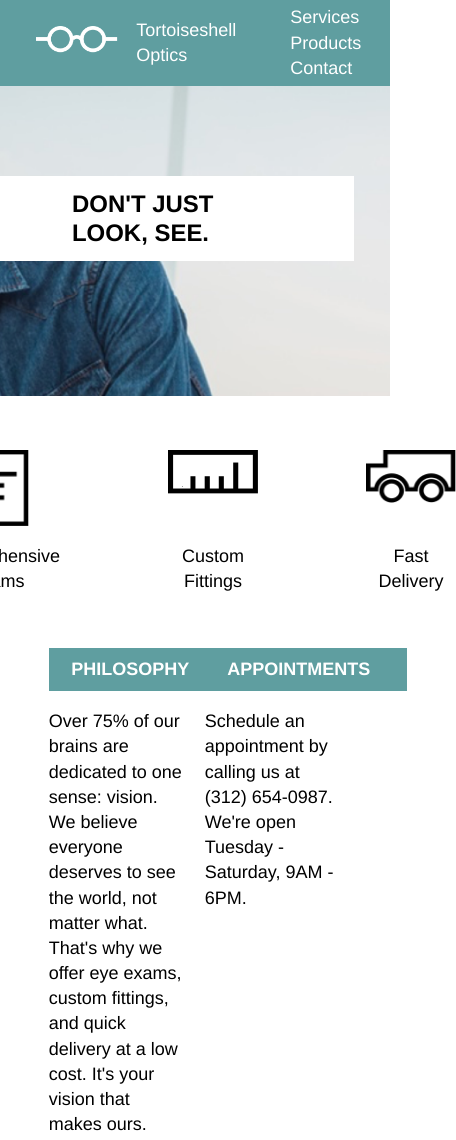
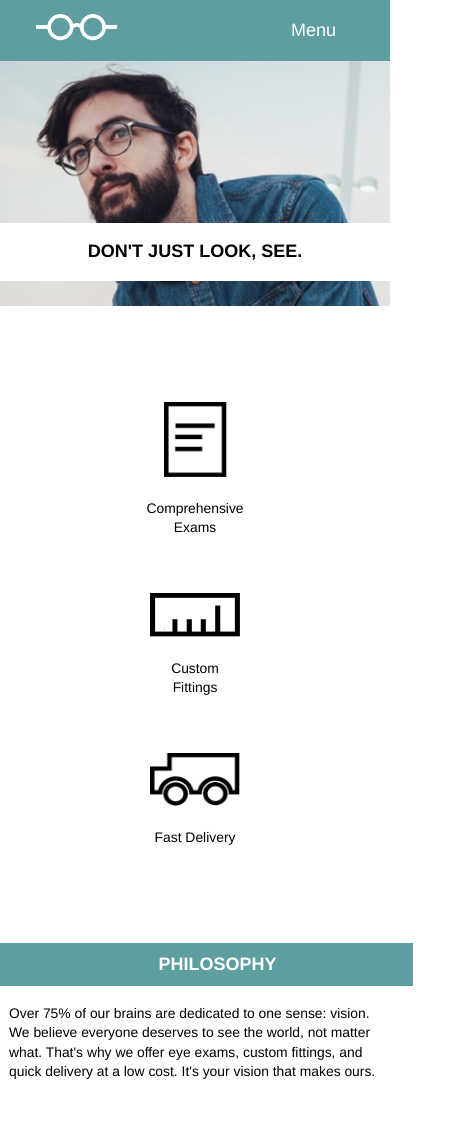
Before and after one commit to DoKe65/TortoiseshellOptics, a plain HTML site: page index.html in a window 390 px wide. Shown: the top 1140 px of the page, 456 px wide, since content can reach past the window. Drawn offline with Linux system fonts and the light colour scheme.

Commit message:
Add Media Queries for small screens. Finished project.

```diff
--- a/index.html
+++ b/index.html
@@ -15,6 +15,7 @@
 			<div class="company">
 				<span>Tortoiseshell Optics</span>
 			</div>
+      <div class="smallscreen">Menu</div>
 			<nav>
 				<span>Services</span>
 				<span>Products</span>
@@ -31,15 +32,15 @@
 		<div class="features main flex row">
 			<div class="feature portrait flex column">
 				<img src="resources/imgs/paper-icon.png">
-				<p>Comprehensive<br />Exams</p>
+				<div>Comprehensive Exams</div>
 			</div>
 			<div class="feature landscape flex column">
 				<img src="resources/imgs/ruler-icon.png">
-				<p>Custom<br />Fittings</p>
+				<div>Custom Fittings</div>
 			</div>
 			<div class="feature landscape flex column">
 				<img src="resources/imgs/truck-icon.png">
-				<p>Fast<br />Delivery</p>
+				<div>Fast Delivery</div>
 			</div>
 		</div>
 
--- a/resources/css/style.css
+++ b/resources/css/style.css
@@ -50,6 +50,10 @@ header {
 	align-items: center;
 }
 
+.smallscreen {
+  display: none;
+}
+
 .logo img {
 	padding-left: 2rem;
 	height: 1.5rem;
@@ -82,19 +86,20 @@ nav span {
 .maincontent {
 	justify-content: center;
 	flex-wrap: wrap;
-  margin-bottom: 5rem;
 }
 
 /* Features */
 
 .features {
 	justify-content: center;
+  align-items: center;
 	align-self: center;
 }
 
 .feature {
 	height: 8rem;
 	margin: 3rem 3rem;
+  width: 5rem;
 	justify-content: space-between;
 	align-items: center;
 	text-align: center;
@@ -115,6 +120,7 @@ nav span {
 .infos {
 	align-self: center;
 	justify-content: center;
+  margin-bottom: 5rem;
 }
 
 .info {
@@ -140,7 +146,7 @@ footer {
   background-color: azure;
   justify-content: flex-start;
   align-items: center;
-  margin: auto;
+  margin: 0 auto;
 }
 
 footer img {
@@ -148,18 +154,26 @@ footer img {
   margin: 4rem 1rem 4rem 4rem;
 }
 
+/* Media Queries */
+
+@media only screen and (max-width: 996px), (max-width: 738px) {
+
+  .main, .headline, footer {
+    width: 100%;
+  }
+
+  .maincontent {
+    margin: 0;
+  }
+
+}
+
 /* Media Query for middle-screens */
 
 @media only screen and (max-width: 996px) {
 
-  .main,
-  .headline,
-  footer {
-    width: 100%;
-  }
-
   header {
-  height: 22rem;
+    height: 22rem;
   }
 
   .navigation {
@@ -171,5 +185,95 @@ footer img {
     font-size: 1.33rem;
     margin-right: 2rem;
   }
+}
 
+/* Media Query for small screens */
+
+@media only screen and (max-width: 738px) {
+
+  .smallscreen {
+    display: inline-block;
+  }
+
+  .navigation .smallscreen {
+    margin-right: 2rem;
+  }
+
+  nav, .company {
+    display: none;
+  }
+
+  header {
+    height: 17rem;
+    background-position: 20%;
+  }
+
+  .navigation {
+    margin: 0 0 9rem 0;
+  }
+
+  .smallscreen {
+  padding: 1rem;
+  margin-left: auto;
 }
+
+  .headline h1 {
+    padding: 1rem;
+    font-size: 1rem;
+    width: 100%;
+    margin: 0;
+    text-align: center;
+  }
+
+  .feature div,
+  .info p {
+    font-size: 0.77rem;
+  }
+
+  .features {
+    flex-direction: column;
+    margin: 3.77rem 0;
+  }
+
+  .feature {
+    height: auto;
+    margin: 1.54rem;
+    justify-content: center;
+  }
+
+  .feature div {
+    padding-top: 1.2rem;
+  }
+
+  .infos {
+    flex-direction: column;
+    width: 100%;
+  }
+
+  .info {
+    width: 100%;
+    margin-bottom: 4rem;
+  }
+
+  .info h2 {
+    width: 100%;
+    text-align: center;
+    margin: 0;
+  }
+
+  .info p {
+    padding: 1rem 0.5rem 0 0.5rem;
+  }
+
+  footer {
+    justify-content: center;
+  }
+
+  footer span {
+    display: none;
+  }
+
+  footer img {
+    margin: 4rem 0;
+  }
+}
```
